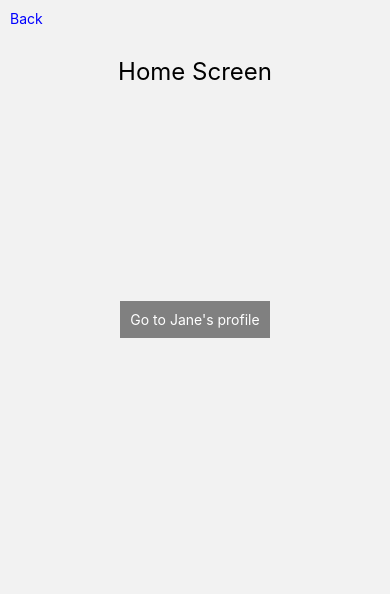
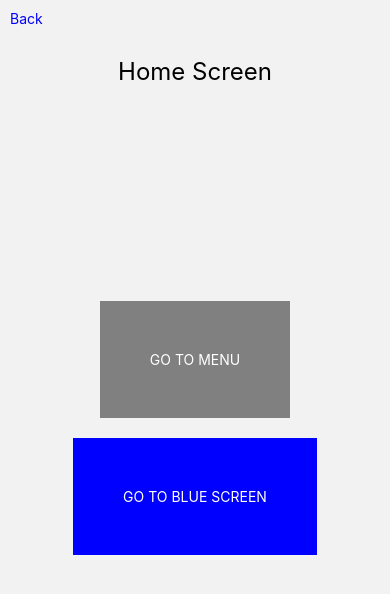
Before and after one commit to AsifRehman/RestApp, a React Native app: screen /Home in a window 390 px wide. Shown: the top 594 px of the page. Built offline with nearby package versions, Linux system fonts and the light colour scheme; no server answers.

Commit message:
login added

```diff
--- a/App.tsx
+++ b/App.tsx
@@ -6,6 +6,7 @@ import { createNativeStackNavigator } from '@react-navigation/native-stack';
 import HomeScreen from './src/screens/HomeScreen';
 import LoginScreen from './src/screens/LoginScreen';
 import ProfileScreen from './src/screens/ProfileScreen';
+import BlueScreen from './src/screens/BlueScreen';
 
 
 const Stack = createNativeStackNavigator();
@@ -19,6 +20,7 @@ function App() {
         <Stack.Screen name="Login" component={LoginScreen} />
         <Stack.Screen name="Home" component={HomeScreen} />
         <Stack.Screen name="Profile" component={ProfileScreen} />
+        <Stack.Screen name="Blue" component={BlueScreen} />
       </Stack.Navigator>
     </NavigationContainer>
   );
--- /dev/null
+++ b/src/screens/BlueScreen.js
@@ -0,0 +1,13 @@
+import { View, Text } from 'react-native'
+import React from 'react'
+import { SafeAreaView } from 'react-native-safe-area-context'
+
+const BlueScreen = () => {
+return (
+    <SafeAreaView style={{ flex: 1, backgroundColor: 'lightblue' }}>
+        <Text>BlueScreen</Text>
+    </SafeAreaView>
+)
+}
+
+export default BlueScreen
--- a/src/screens/HomeScreen.js
+++ b/src/screens/HomeScreen.js
@@ -13,20 +13,27 @@ const HomeScreen = ({ navigation }) => {
       <TouchableOpacity
         style={[styles.button, isHovered && styles.buttonHovered]}
         onPress={() => navigation.navigate('Profile')}
-      onPressIn={() => setIsHovered(true)}
-      onPressOut={() => setIsHovered(false)}
+        onPressIn={() => setIsHovered(true)}
+        onPressOut={() => setIsHovered(false)}
       >
-      <Text style={styles.buttonText}>Go to Jane's profile</Text>
-    </TouchableOpacity>
-    </SafeAreaView >
+        <Text style={styles.buttonText}>GO TO MENU</Text>
+      </TouchableOpacity>
+      <TouchableOpacity
+        style={[styles.button, styles.buttonHovered, { marginTop: 20 }]}
+        onPress={() => navigation.navigate('Blue')}
+      >
+        <Text style={styles.buttonText}>GO TO BLUE SCREEN</Text>
+      </TouchableOpacity>
+    </SafeAreaView>
   );
 };
 
 const styles = StyleSheet.create({
   button: {
+    fontSize: 24,
     alignSelf: 'center',
     marginTop: '50%',
-    padding: 10,
+    padding: 50,
     backgroundColor: 'gray',
   },
   buttonHovered: {
--- a/src/screens/LoginScreen.js
+++ b/src/screens/LoginScreen.js
@@ -70,12 +70,9 @@ export default function LoginScreen() {
         try {
 
 
-            const axiosInstance = axios.create({
-                baseURL: "https://api.cloudpkerp.com:8081",
 
-            })
-            const response = await axiosInstance.post(
-                '/api/login/GetUserTmpCode',
+            const response = await axios.post(
+                'https://api.cloudpkerp.com:8081/api/login/GetUserTmpCode',
                 {
                     UserName: username,
                     Pwd: password,
@@ -91,11 +88,11 @@ export default function LoginScreen() {
                 }
             );
 
-            console.log("response data", response)
 
             setIsLoading(false);
 
             if (response.data && response.data.token) {
+                console.log("response data", response.data.token)
                 setToken(response.data.token);
                 navigation.navigate('Home');
             } else {
```
